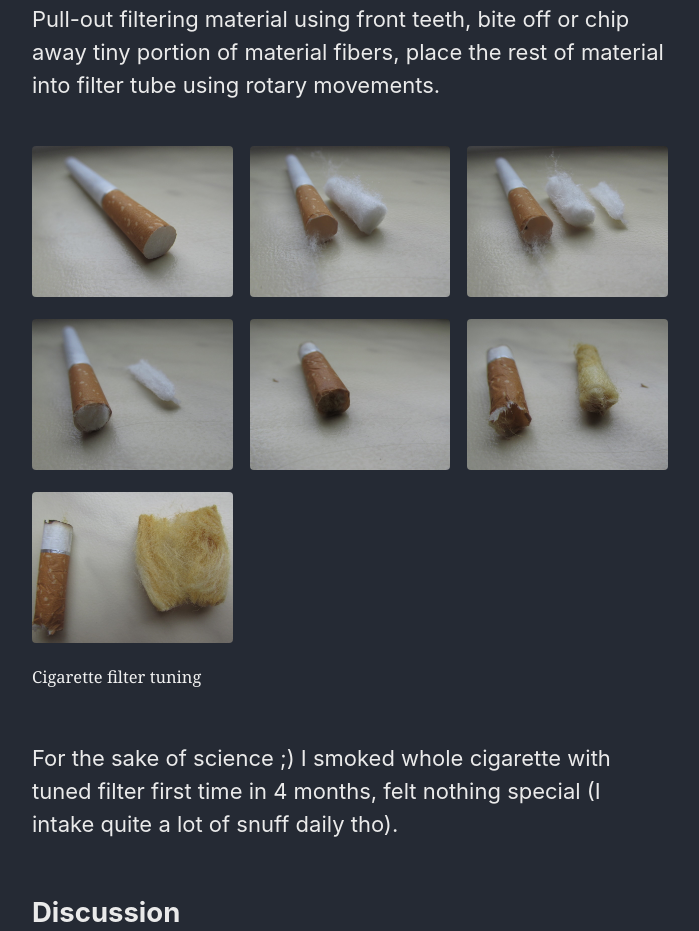
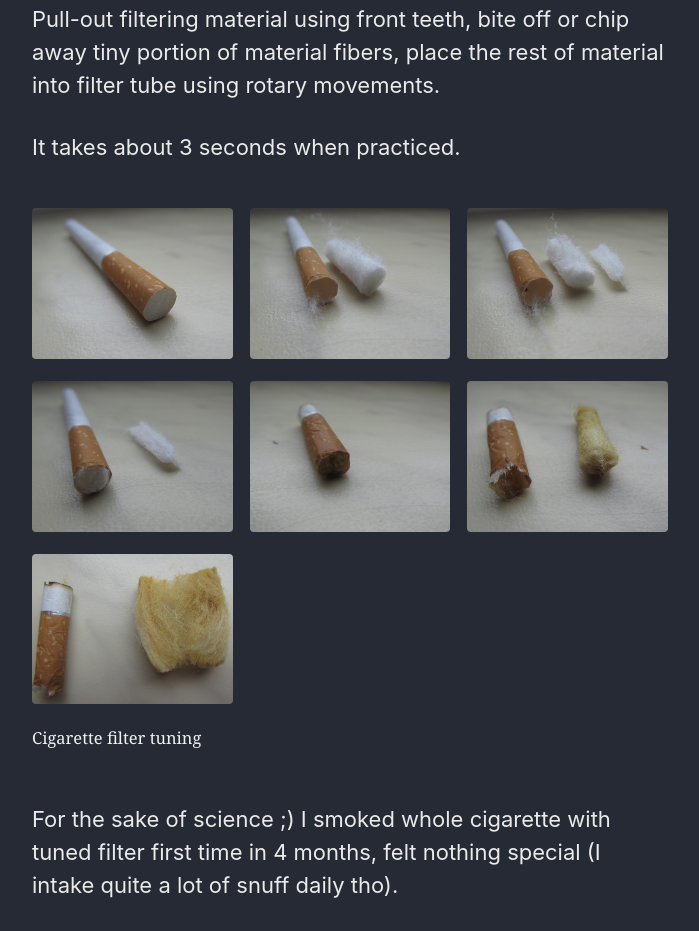
Before and after one commit to kac-tobacco/kac-tobacco.github.io, a plain HTML site: page questions-0/index.html in a window 1280 px wide. Shown: the part 5995-6926 px from the top of the page, without its empty margins (290-989 px from the left). Drawn offline with Linux system fonts and the light colour scheme; a script that the page names is missing.

Commit message:
questions: notice

```diff
--- a/questions-0/index.html
+++ b/questions-0/index.html
@@ -319,6 +319,8 @@ Also happened when I felt rested overall.</p>
 <p>Pull-out filtering material using front teeth, bite off or chip away tiny portion of material fibers,
 place the rest of material into filter tube using rotary movements.</p>
 
+<p>It takes about 3 seconds when practiced.</p>
+
 <figure class="third ">
 
 
```
